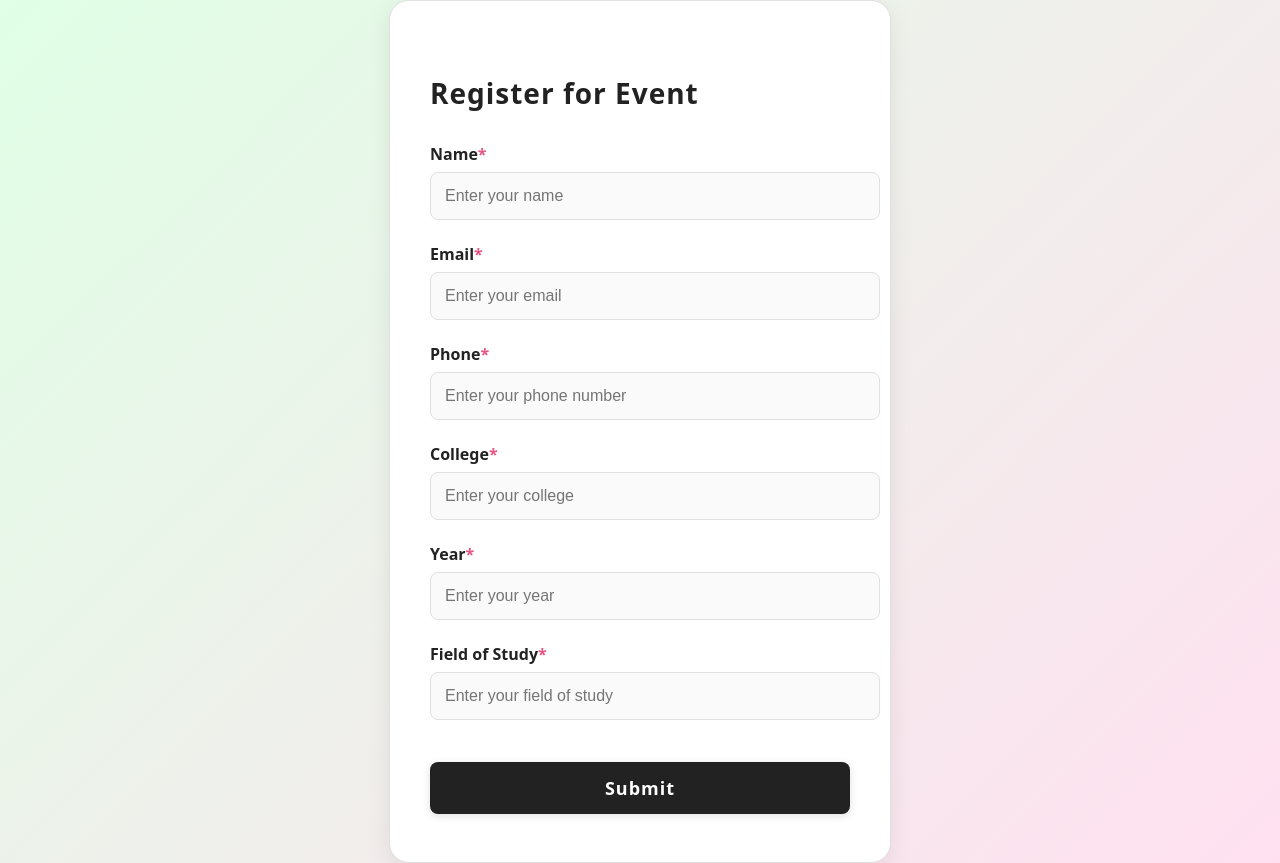
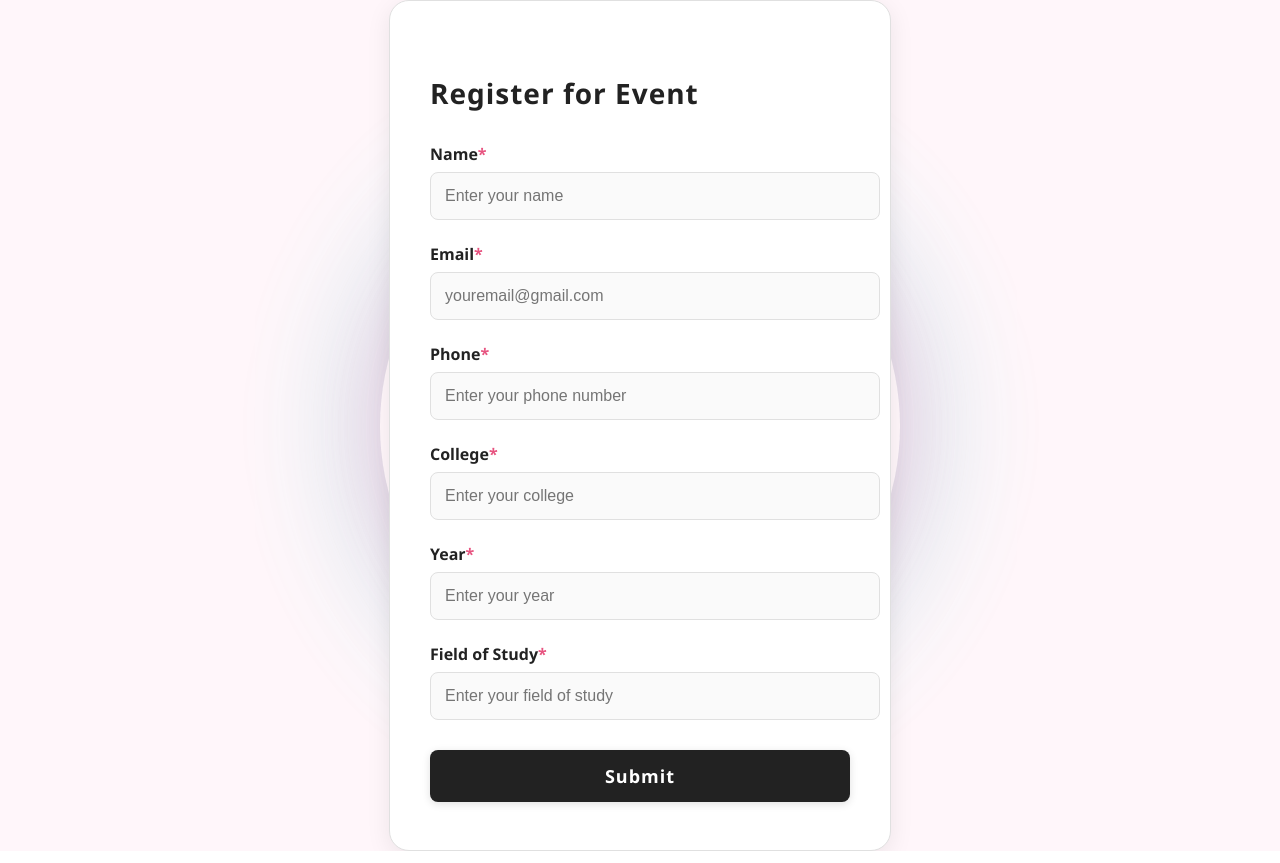
Before and after one commit to Mastercard-Code-For-Change-2-0/Team-5, a React (Vite) app: page /register in a window 1280 px wide. Built offline with nearby package versions, Linux system fonts and the light colour scheme.

Commit message:
added events page and form

```diff
--- a/src/RegisterForm.jsx
+++ b/src/RegisterForm.jsx
@@ -1,6 +1,4 @@
-
-
-const RegisterForm = ({ darkMode }) => {
+/**const RegisterForm = ({ darkMode }) => {
   const bg = darkMode ? 'linear-gradient(135deg, #232526 0%, #414345 100%)' : 'linear-gradient(135deg, #e0ffe6 0%, #ffe0f0 100%)';
   const cardBg = darkMode ? '#232526' : '#fff';
   const cardBorder = darkMode ? '#444' : '#e0e0e0';
@@ -70,4 +68,319 @@ const RegisterForm = ({ darkMode }) => {
   );
 };
 
-export default RegisterForm;
+export default RegisterForm;**/
+
+
+import React, { useState } from "react";
+
+const styles = {
+  root: {
+    minHeight: "100vh",
+    width: "100vw",
+    display: "flex",
+    alignItems: "center",
+    justifyContent: "center",
+    background: "#fff6fa",
+    margin: 0,
+    fontFamily: "'Segoe UI', 'Roboto', Arial, sans-serif",
+    transition: "background 0.6s",
+    position: "relative",
+  },
+  rootSuccess: {
+    background: "#e0ffe6",
+    transition: "background 0.6s",
+  },
+  glowBg: {
+    position: "absolute",
+    top: "50%",
+    left: "50%",
+    width: "520px",
+    height: "520px",
+    transform: "translate(-50%, -50%)",
+    zIndex: 0,
+    pointerEvents: "none",
+    borderRadius: "50%",
+    boxShadow: "0 0 80px 16px #ff5eae55, 0 0 120px 32px #3ad6c955",
+    transition: "box-shadow 0.7s",
+    opacity: 0.7,
+  },
+  glowBgSuccess: {
+    boxShadow: "0 0 80px 16px #3ad6c955, 0 0 120px 32px #ff5eae55",
+    opacity: 0.8,
+    transition: "box-shadow 0.7s",
+  },
+  card: {
+    maxWidth: "420px",
+    width: "100%",
+    padding: "48px 40px",
+    border: "1.5px solid #e0e0e0",
+    borderRadius: "20px",
+    background: "#fff",
+    boxShadow: "0 6px 24px 0 rgba(0,0,0,0.08)",
+    display: "flex",
+    flexDirection: "column",
+    alignItems: "flex-start",
+    transition: "background 0.3s, border 0.3s",
+    position: "relative",
+    zIndex: 1,
+  },
+  h2: {
+    color: "#222",
+    marginBottom: "28px",
+    fontWeight: 700,
+    letterSpacing: "1px",
+    textAlign: "left",
+    fontSize: "28px",
+    transition: "color 0.3s",
+  },
+  field: {
+    marginBottom: "20px",
+    width: "100%",
+  },
+  label: {
+    fontWeight: 600,
+    color: "#222",
+    display: "block",
+    marginBottom: "6px",
+  },
+  labelSpan: {
+    color: "#e75480",
+  },
+  input: {
+    width: "100%",
+    padding: "14px",
+    borderRadius: "8px",
+    border: "1.5px solid #e0e0e0",
+    background: "#fafafa",
+    fontSize: "16px",
+    outlineColor: "#bbb",
+    marginBottom: "2px",
+    color: "#222",
+    transition: "background 0.3s, color 0.3s, border 0.3s",
+  },
+  button: {
+    width: "100%",
+    padding: "14px",
+    background: "#222",
+    color: "#fff",
+    border: "none",
+    borderRadius: "8px",
+    fontWeight: "bold",
+    fontSize: "18px",
+    boxShadow: "0 2px 8px #e0e0e0",
+    letterSpacing: "1px",
+    marginTop: "8px",
+    cursor: "pointer",
+    transition: "background 0.2s, color 0.2s",
+  },
+  buttonHover: {
+    background: "#ff5eae",
+    color: "#fff",
+  },
+  errorMsg: {
+    color: "#e75480",
+    fontSize: "1em",
+    marginBottom: "10px",
+    textAlign: "center",
+    display: "block",
+  },
+  popup: {
+    position: "fixed",
+    top: "50%",
+    left: "50%",
+    transform: "translate(-50%, -50%) scale(1)",
+    background: "#fff",
+    color: "#3ad6c9",
+    borderRadius: "18px",
+    boxShadow: "0 8px 32px rgba(58,214,201,0.18)",
+    padding: "36px 32px",
+    fontSize: "1.3em",
+    fontWeight: 600,
+    textAlign: "center",
+    zIndex: 9999,
+    border: "2px solid #3ad6c9",
+    display: "block",
+    minWidth: "220px",
+    animation: "popIn 0.4s",
+  },
+  popupHidden: {
+    display: "none",
+  },
+  popupBtn: {
+    marginTop: "18px",
+    padding: "10px 24px",
+    background: "linear-gradient(135deg, #ff5eae 0%, #3ad6c9 100%)",
+    color: "#fff",
+    border: "none",
+    borderRadius: "8px",
+    fontSize: "1em",
+    cursor: "pointer",
+    fontWeight: 500,
+    boxShadow: "0 2px 8px rgba(255,94,174,0.10)",
+    transition: "background 0.3s",
+  },
+};
+
+export default function RegisterEvent() {
+  const [form, setForm] = useState({
+    name: "",
+    email: "",
+    phone: "",
+    college: "",
+    year: "",
+    field: "",
+  });
+  const [error, setError] = useState("");
+  const [success, setSuccess] = useState(false);
+
+  function handleChange(e) {
+    setForm({ ...form, [e.target.name]: e.target.value });
+  }
+
+  function handleSubmit(e) {
+    e.preventDefault();
+    if (!/^\d{10}$/.test(form.phone.trim())) {
+      setError("Phone number must be exactly 10 digits.");
+      return;
+    }
+    setError("");
+    setSuccess(true);
+  }
+
+  function closePopup() {
+    setSuccess(false);
+    setForm({
+      name: "",
+      email: "",
+      phone: "",
+      college: "",
+      year: "",
+      field: "",
+    });
+  }
+
+  return (
+    <div
+      style={{
+        ...styles.root,
+        ...(success ? styles.rootSuccess : {}),
+      }}
+    >
+      <div
+        style={{
+          ...styles.glowBg,
+          ...(success ? styles.glowBgSuccess : {}),
+        }}
+      ></div>
+      <div style={styles.card}>
+        <h2 style={styles.h2}>Register for Event</h2>
+        <form autoComplete="on" onSubmit={handleSubmit} style={{ width: "100%" }}>
+          <div style={styles.field}>
+            <label htmlFor="name" style={styles.label}>
+              Name<span style={styles.labelSpan}>*</span>
+            </label>
+            <input
+              style={styles.input}
+              type="text"
+              id="name"
+              name="name"
+              required
+              placeholder="Enter your name"
+              value={form.name}
+              onChange={handleChange}
+            />
+          </div>
+          <div style={styles.field}>
+            <label htmlFor="email" style={styles.label}>
+              Email<span style={styles.labelSpan}>*</span>
+            </label>
+            <input
+              style={styles.input}
+              type="email"
+              id="email"
+              name="email"
+              required
+              placeholder="youremail@gmail.com"
+              value={form.email}
+              onChange={handleChange}
+            />
+          </div>
+          <div style={styles.field}>
+            <label htmlFor="phone" style={styles.label}>
+              Phone<span style={styles.labelSpan}>*</span>
+            </label>
+            <input
+              style={styles.input}
+              type="tel"
+              id="phone"
+              name="phone"
+              required
+              placeholder="Enter your phone number"
+              maxLength={10}
+              value={form.phone}
+              onChange={handleChange}
+            />
+          </div>
+          <div style={styles.field}>
+            <label htmlFor="college" style={styles.label}>
+              College<span style={styles.labelSpan}>*</span>
+            </label>
+            <input
+              style={styles.input}
+              type="text"
+              id="college"
+              name="college"
+              required
+              placeholder="Enter your college"
+              value={form.college}
+              onChange={handleChange}
+            />
+          </div>
+          <div style={styles.field}>
+            <label htmlFor="year" style={styles.label}>
+              Year<span style={styles.labelSpan}>*</span>
+            </label>
+            <input
+              style={styles.input}
+              type="text"
+              id="year"
+              name="year"
+              required
+              placeholder="Enter your year"
+              value={form.year}
+              onChange={handleChange}
+            />
+          </div>
+          <div style={styles.field}>
+            <label htmlFor="field" style={styles.label}>
+              Field of Study<span style={styles.labelSpan}>*</span>
+            </label>
+            <input
+              style={styles.input}
+              type="text"
+              id="field"
+              name="field"
+              required
+              placeholder="Enter your field of study"
+              value={form.field}
+              onChange={handleChange}
+            />
+          </div>
+          {error && (
+            <div style={styles.errorMsg}>{error}</div>
+          )}
+          <button type="submit" style={styles.button}>
+            Submit
+          </button>
+        </form>
+      </div>
+      <div style={success ? styles.popup : styles.popupHidden}>
+        🎉 Registration Successful! <br />
+        <br />
+        <button style={styles.popupBtn} onClick={closePopup}>
+          OK
+        </button>
+      </div>
+    </div>
+  );
+}
```
